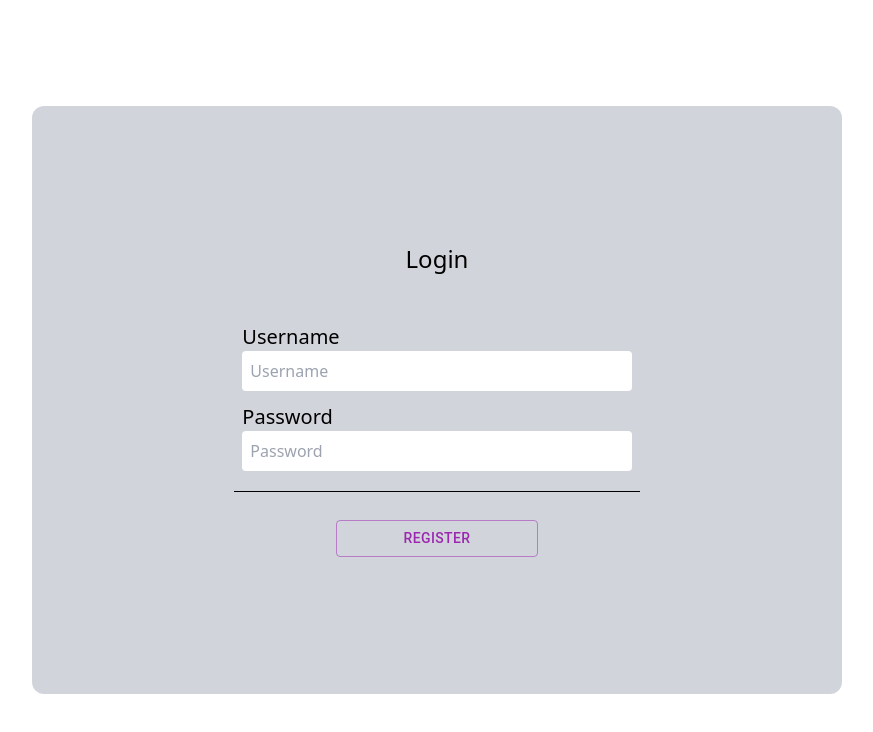
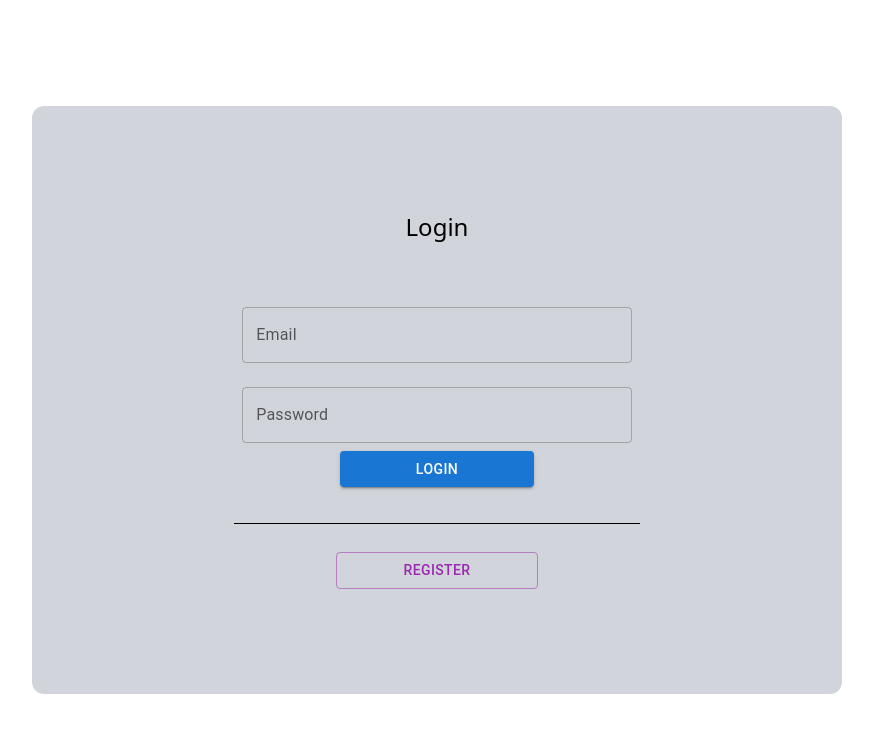
Before and after one commit to bexy65/online-management, a React (Vite) app in the folder client/: page /login in a window 1280 px wide. Shown: the top 732 px of the page, without its empty margins (203-1076 px from the left). Built offline with nearby package versions, Linux system fonts and the light colour scheme.

Commit message:
import toast, made api calls for endpoints for login and register,  import ui libraries

```diff
--- a/client/src/components/login/loginForm.jsx
+++ b/client/src/components/login/loginForm.jsx
@@ -1,32 +1,112 @@
-import React, { useContext } from "react";
+import { useContext, useState, useEffect } from "react";
+import axios from "axios";
 import LoginButtons from "./loginButtons";
 import { LoginContext } from "./loginContext";
+import { Button, duration } from "@mui/material";
+import { TextField } from "@mui/material";
+import toast, { Toaster } from "react-hot-toast";
 
 const LoginForm = () => {
-  const { isRegister, setIsRegister } = useContext(LoginContext);
+  const {
+    isRegister,
+    setIsRegister,
+    username,
+    password,
+    email,
+    updateUsername,
+    updatePassword,
+    updateEmail,
+  } = useContext(LoginContext);
+
+  const [isSubmitting, setIsSubmitting] = useState(false);
+
+  const notifyToast = (err) =>
+    toast(err, { duration: 4000, position: "top-right" });
+
+  const handleSubmit = async (e) => {
+    e.preventDefault();
+
+    setIsSubmitting(true);
+
+    if (password.length < 8) {
+      console.error("Password must be at least 8 characters long");
+      setIsSubmitting(false);
+      return;
+    }
+
+    try {
+      let response;
+      if (isRegister) {
+        response = await axios.post("http://localhost:3000/api/register", {
+          username,
+          password,
+          email,
+        });
+      } else {
+        response = await axios.post("http://localhost:3000/api/login", {
+          email,
+          password,
+        });
+      }
+
+      if (response.status === 200 || response.status === 201) {
+        notifyToast(response.data.message);
+        setIsRegister(false);
+      } else {
+        notifyToast(response.data.message);
+      }
+    } catch (error) {
+      notifyToast(error.response.data.message);
+    } finally {
+      setIsSubmitting(false);
+    }
+  };
 
   return (
     <div className="flex flex-col items-center w-full">
       <h1 className="text-2xl mb-10">{isRegister ? "Register" : "Login"}</h1>
-      <form action="" className="flex flex-col p-2 w-full md:w-1/2">
-        <div className="flex flex-col items-center mb-3">
-          <p className="text-xl self-start">Username</p>
-          <input
+      <form
+        onSubmit={handleSubmit}
+        className="flex flex-col p-2 w-full md:w-1/2 mb-7"
+      >
+        {isRegister && (
+          <TextField
+            label="Username"
             type="text"
-            placeholder="Username"
-            className="w-full p-2 outline-none rounded"
+            margin="normal"
+            className="w-full"
+            value={username}
+            onChange={(e) => updateUsername(e.target.value)}
           />
-        </div>
-        <div className="flex flex-col items-center mb-3">
-          <p className="text-xl self-start">Password</p>
-          <input
-            type="password"
-            placeholder="Password"
-            className="w-full p-2 outline-none rounded"
-          />
-        </div>
+        )}
+        <TextField
+          label="Email"
+          type="email"
+          margin="normal"
+          className="w-full"
+          value={email}
+          onChange={(e) => updateEmail(e.target.value)}
+        />
+        <TextField
+          label="Password"
+          type="password"
+          className="w-full"
+          margin="normal"
+          value={password}
+          onChange={(e) => updatePassword(e.target.value)}
+        />
+        <Button
+          color="primary"
+          variant="contained"
+          type="submit"
+          disabled={isSubmitting}
+          className="w-full md:w-1/2 self-center"
+        >
+          {isRegister ? "Register" : "Login"}
+        </Button>
       </form>
-      <LoginButtons isRegister={isRegister} setIsRegister={setIsRegister} />
+      <LoginButtons />
+      <Toaster />
     </div>
   );
 };
```
